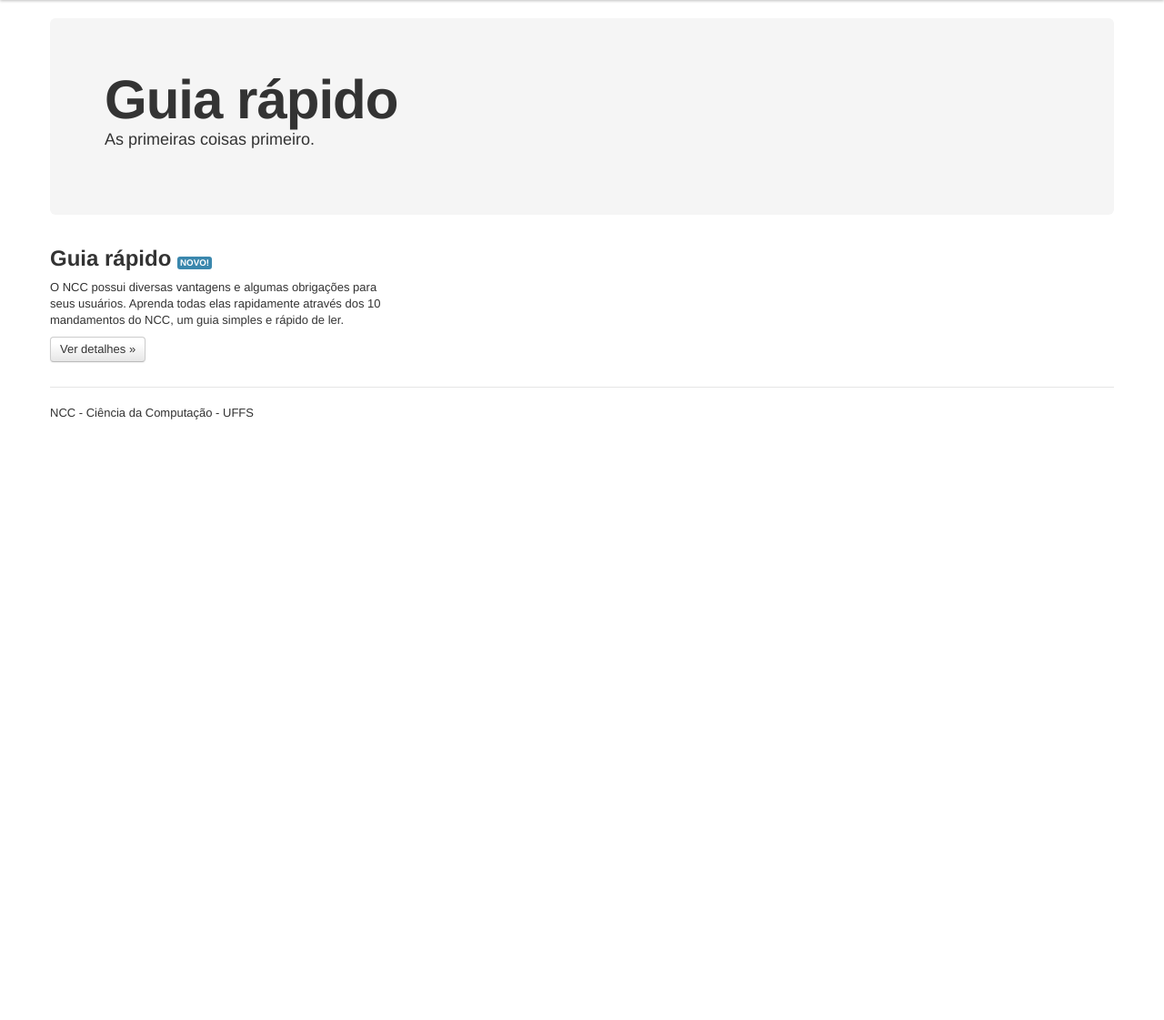
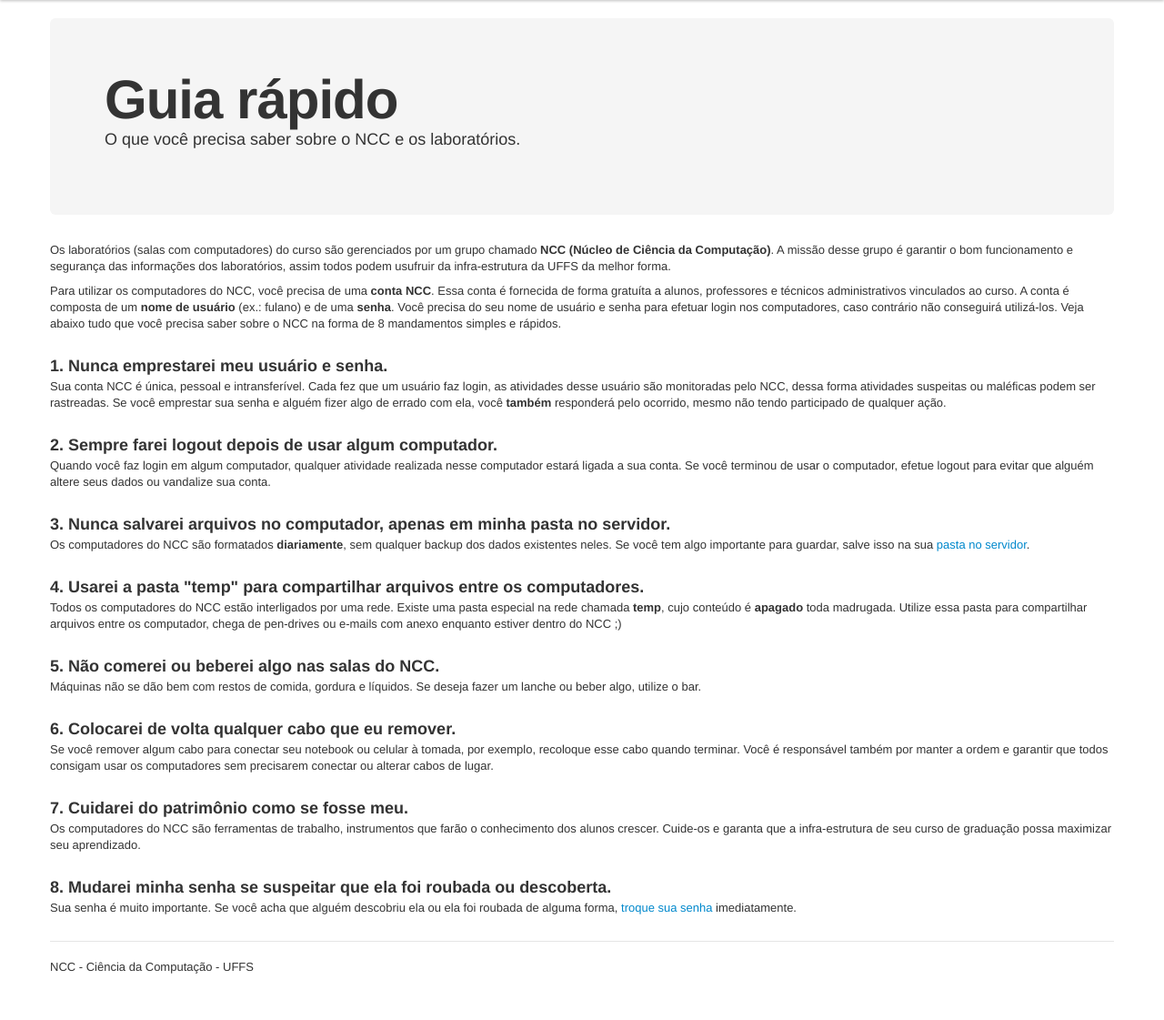
Before and after one commit to Dovyski/Aura, a PHP site: page /guia.php in a window 1280 px wide. Shown: the part 40-1161 px from the top of the page at 91% size. Before the commit the page ends 501 px from the top, so only its background shows below. Run offline with PHP 8.4, Linux system fonts and the light colour scheme; some libraries are stand-ins or nearby versions.

Commit message:
Texto do guia rápido (8 mandamentos).

```diff
--- /dev/null
+++ b/css/style.css
@@ -0,0 +1,3 @@
+#mandamentos div {
+	margin-top: 15px;
+}
--- a/guia.php
+++ b/guia.php
@@ -5,14 +5,48 @@
 
 	echo '<div class="hero-unit">';
 		echo '<h1>Guia rápido</h1>';
-		echo '<p>As primeiras coisas primeiro.</p>';
+		echo '<p>O que você precisa saber sobre o NCC e os laboratórios.</p>';
 	echo '</div>';
 
 	echo '<div class="row">';
-		echo '<div class="span4">';
-			echo '<h2>Guia rápido <span class="label label-info">Novo!</span></h2>';
-			echo '<p>O NCC possui diversas vantagens e algumas obrigações para seus usuários. Aprenda todas elas rapidamente através dos 10 mandamentos do NCC, um guia simples e rápido de ler.</p>';
-			echo '<p><a class="btn" href="guia.php">Ver detalhes &raquo;</a></p>';
+		echo '<div class="span12">';
+			echo '<p>Os laboratórios (salas com computadores) do curso são gerenciados por um grupo chamado <strong>NCC (Núcleo de Ciência da Computação)</strong>. A missão desse grupo é garantir o bom funcionamento e segurança das informações dos laboratórios, assim todos podem usufruir da infra-estrutura da UFFS da melhor forma.</p>';
+			echo '<p>Para utilizar os computadores do NCC, você precisa de uma <strong>conta NCC</strong>. Essa conta é fornecida de forma gratuíta a alunos, professores e técnicos administrativos vinculados ao curso. A conta é composta de um <strong>nome de usuário</strong> (ex.: fulano) e de uma <strong>senha</strong>. Você precisa do seu nome de usuário e senha para efetuar login nos computadores, caso contrário não conseguirá utilizá-los. Veja abaixo tudo que você precisa saber sobre o NCC na forma de 8 mandamentos simples e rápidos.</p>';
+		echo '</div>';
+	echo '</div>';
+
+	echo '<div class="row" id="mandamentos">';
+		echo '<div class="span12">';
+			echo '<h3>1. Nunca emprestarei meu usuário e senha.</h3>';
+			echo '<p>Sua conta NCC é única, pessoal e intransferível. Cada fez que um usuário faz login, as atividades desse usuário são monitoradas pelo NCC, dessa forma atividades suspeitas ou maléficas podem ser rastreadas. Se você emprestar sua senha e alguém fizer algo de errado com ela, você <strong>também</strong> responderá pelo ocorrido, mesmo não tendo participado de qualquer ação.</p>';
+		echo '</div>';
+		echo '<div class="span12">';
+			echo '<h3>2. Sempre farei logout depois de usar algum computador.</h3>';
+			echo '<p>Quando você faz login em algum computador, qualquer atividade realizada nesse computador estará ligada a sua conta. Se você terminou de usar o computador, efetue logout para evitar que alguém altere seus dados ou vandalize sua conta.</p>';
+		echo '</div>';
+		echo '<div class="span12">';
+			echo '<h3>3. Nunca salvarei arquivos no computador, apenas em minha pasta no servidor.</h3>';
+			echo '<p>Os computadores do NCC são formatados <strong>diariamente</strong>, sem qualquer backup dos dados existentes neles. Se você tem algo importante para guardar, salve isso na sua <a href="armazenamento.php" target="_blank">pasta no servidor</a>.</p>';
+		echo '</div>';
+		echo '<div class="span12">';
+			echo '<h3>4. Usarei a pasta "temp" para compartilhar arquivos entre os computadores.</h3>';
+			echo '<p>Todos os computadores do NCC estão interligados por uma rede. Existe uma pasta especial na rede chamada <strong>temp</strong>, cujo conteúdo é <strong>apagado</strong> toda madrugada. Utilize essa pasta para compartilhar arquivos entre os computador, chega de pen-drives ou e-mails com anexo enquanto estiver dentro do NCC ;)</p>';
+		echo '</div>';
+		echo '<div class="span12">';
+			echo '<h3>5. Não comerei ou beberei algo nas salas do NCC.</h3>';
+			echo '<p>Máquinas não se dão bem com restos de comida, gordura e líquidos. Se deseja fazer um lanche ou beber algo, utilize o bar.</p>';
+		echo '</div>';
+		echo '<div class="span12">';
+			echo '<h3>6. Colocarei de volta qualquer cabo que eu remover.</h3>';
+			echo '<p>Se você remover algum cabo para conectar seu notebook ou celular à tomada, por exemplo, recoloque esse cabo quando terminar. Você é responsável também por manter a ordem e garantir que todos consigam usar os computadores sem precisarem conectar ou alterar cabos de lugar.</p>';
+		echo '</div>';
+		echo '<div class="span12">';
+			echo '<h3>7. Cuidarei do patrimônio como se fosse meu.</h3>';
+			echo '<p>Os computadores do NCC são ferramentas de trabalho, instrumentos que farão o conhecimento dos alunos crescer. Cuide-os e garanta que a infra-estrutura de seu curso de graduação possa maximizar seu aprendizado.</p>';
+		echo '</div>';
+		echo '<div class="span12">';
+			echo '<h3>8. Mudarei minha senha se suspeitar que ela foi roubada ou descoberta.</h3>';
+			echo '<p>Sua senha é muito importante. Se você acha que alguém descobriu ela ou ela foi roubada de alguma forma, <a href="senha.php" target="_blank">troque sua senha</a> imediatamente.</p>';
 		echo '</div>';
 	echo '</div>';
 
--- a/inc/layout.php
+++ b/inc/layout.php
@@ -1,4 +1,7 @@
 <?php
+
+define('URL_TROCA_SENHA', 			'https://central.inf.uffs.edu.br:1234');
+define('TAMANHO_HOME', 				'100Mb');
 
 function barraNavegacao() {
 	$aPagina = basename($_SERVER['PHP_SELF']);
@@ -43,6 +46,7 @@
 
 		echo '<!-- Le styles -->';
 		echo '<link href="./css/bootstrap.css" rel="stylesheet">';
+		echo '<link href="./css/style.css" rel="stylesheet">';
 		echo '<style type="text/css">';
 		echo 'body {';
 		echo '        padding-top: 60px;';
--- a/index.php
+++ b/index.php
@@ -11,8 +11,8 @@
 
 	echo '<div class="row">';
 		echo '<div class="span4">';
-			echo '<h2>Guia rápido <span class="label label-info">Novo!</span></h2>';
-			echo '<p>O NCC possui diversas vantagens e algumas obrigações para seus usuários. Aprenda todas elas rapidamente através dos 10 mandamentos do NCC, um guia simples e rápido de ler.</p>';
+			echo '<h2>Guia rápido <span class="label label-warning">Novo</span></h2>';
+			echo '<p>O NCC possui diversas vantagens e algumas obrigações para seus usuários. Aprenda todas elas rapidamente através dos 8 mandamentos do NCC, um guia simples e rápido de ler.</p>';
 			echo '<p><a class="btn" href="guia.php">Ver detalhes &raquo;</a></p>';
 		echo '</div>';
 
```
